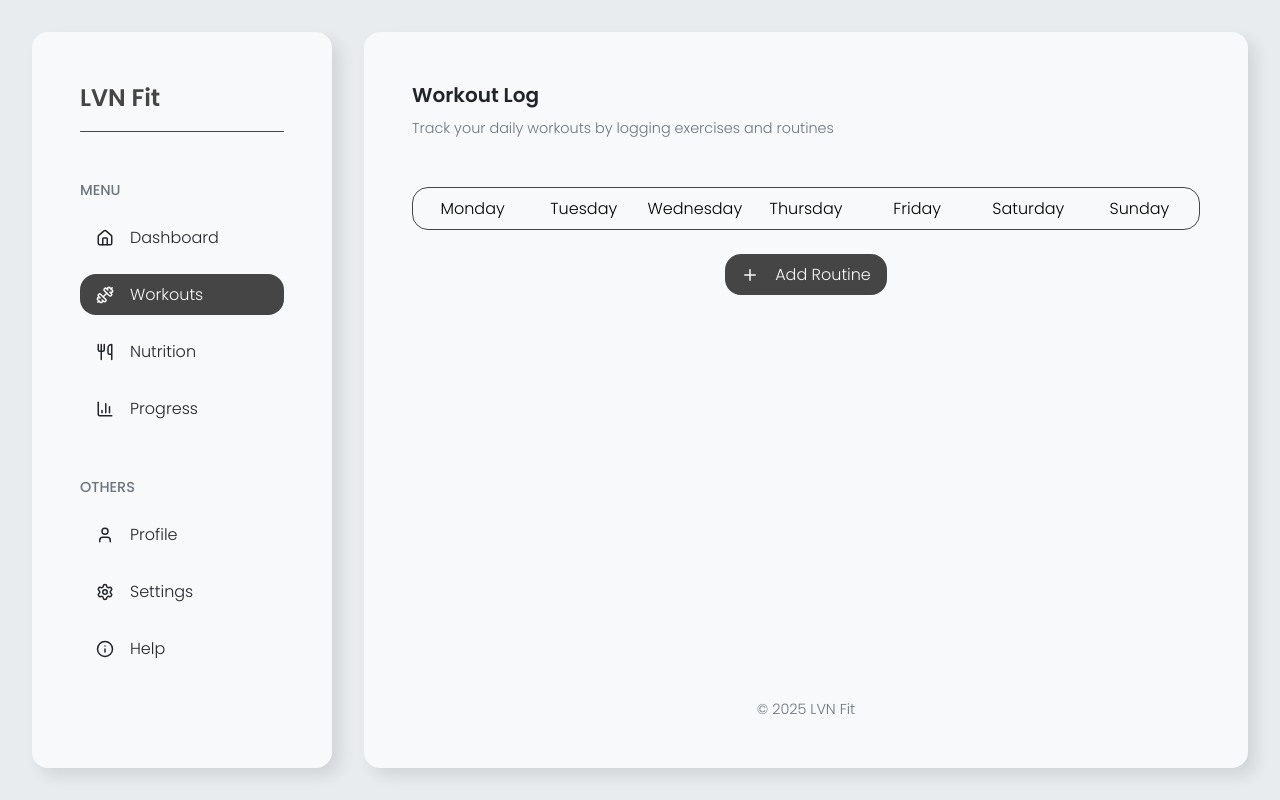
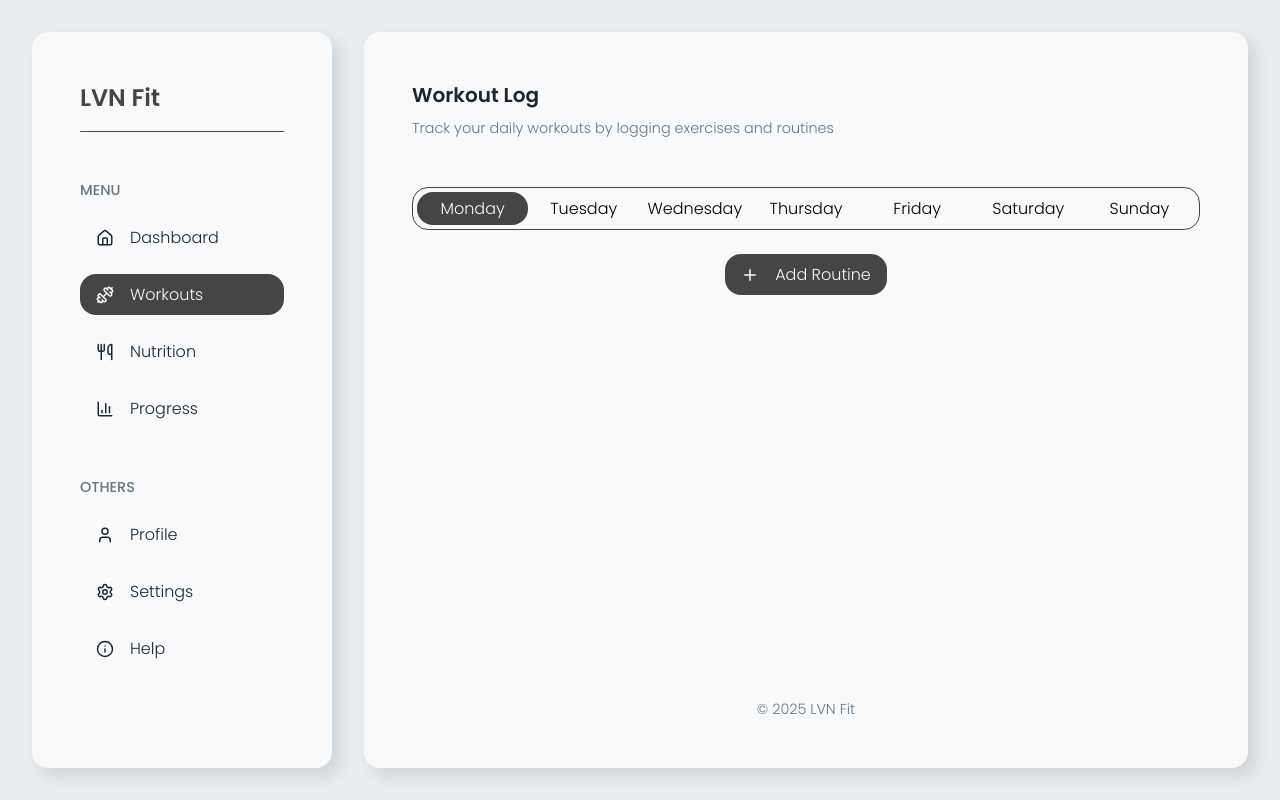
Before and after one commit to nvonil/lvn-fit, a React (Vite) app: page /workouts in a window 1280 px wide. Built offline with nearby package versions, Linux system fonts and the light colour scheme.

Commit message:
Implement daily workout functionality

```diff
--- a/src/components/pages/workouts/Workouts.jsx
+++ b/src/components/pages/workouts/Workouts.jsx
@@ -2,19 +2,28 @@ import { useState } from "react";
 import { AnimatePresence } from "framer-motion";
 
 import WorkoutsWeek from "./WorkoutsWeek";
+import WorkoutsRoutineModal from "./WorkoutsRoutineModal";
 import WorkoutsPlan from "./WorkoutsPlan";
-import WorkoutsRoutineModal from "./WorkoutsRoutineModal";
 import WorkoutsExerciseModal from "./WorkoutsExerciseModal";
 
 import { Plus } from "lucide-react";
 import "./Workouts.css";
 
 const Workouts = () => {
+    const [selectedDay, setSelectedDay] = useState("Monday");
+
+    const [workoutsByDay, setWorkoutsByDay] = useState({
+        Monday: { routineName: "", exercises: [] },
+        Tuesday: { routineName: "", exercises: [] },
+        Wednesday: { routineName: "", exercises: [] },
+        Thursday: { routineName: "", exercises: [] },
+        Friday: { routineName: "", exercises: [] },
+        Saturday: { routineName: "", exercises: [] },
+        Sunday: { routineName: "", exercises: [] },
+    });
+
     const [routineModalOpen, setRoutineModalOpen] = useState(false);
     const [exerciseModalOpen, setExerciseModalOpen] = useState(false);
-
-    const [routineName, setRoutineName] = useState("");
-    const [exercises, setExercises] = useState([]);
 
     return (
         <main className="workouts">
@@ -24,14 +33,23 @@ const Workouts = () => {
             </header>
 
             <section className="workouts-section">
-                <WorkoutsWeek />
+                <WorkoutsWeek selectedDay={selectedDay} setSelectedDay={setSelectedDay} />
 
-                {routineName ? (
+                {selectedDay &&
+                    (workoutsByDay[selectedDay].routineName ? (
                         <WorkoutsPlan
-                        routineName={routineName}
+                            routineName={workoutsByDay[selectedDay].routineName}
                             handleExerciseModalOpen={() => setExerciseModalOpen(true)}
-                        exercises={exercises}
-                        setExercises={setExercises}
+                            exercises={workoutsByDay[selectedDay].exercises}
+                            setExercises={(newExercises) =>
+                                setWorkoutsByDay((currentWorkouts) => ({
+                                    ...currentWorkouts,
+                                    [selectedDay]: {
+                                        ...currentWorkouts[selectedDay],
+                                        exercises: newExercises,
+                                    },
+                                }))
+                            }
                         />
                     ) : (
                         <button
@@ -41,14 +59,22 @@ const Workouts = () => {
                             <Plus size={18} />
                             Add Routine
                         </button>
-                )}
+                    ))}
             </section>
 
             {/* Routine Modal */}
             <AnimatePresence>
                 {routineModalOpen && (
                     <WorkoutsRoutineModal
-                        setRoutineName={setRoutineName}
+                        handleRoutineName={(name) =>
+                            setWorkoutsByDay((currentWorkouts) => ({
+                                ...currentWorkouts,
+                                [selectedDay]: {
+                                    ...currentWorkouts[selectedDay],
+                                    routineName: name,
+                                },
+                            }))
+                        }
                         handleRoutineModalClose={() => setRoutineModalOpen(false)}
                     />
                 )}
@@ -58,8 +84,16 @@ const Workouts = () => {
             <AnimatePresence>
                 {exerciseModalOpen && (
                     <WorkoutsExerciseModal
-                        exercises={exercises}
-                        setExercises={setExercises}
+                        exercises={workoutsByDay[selectedDay].exercises}
+                        setExercises={(newExercise) =>
+                            setWorkoutsByDay((currentWorkouts) => ({
+                                ...currentWorkouts,
+                                [selectedDay]: {
+                                    ...currentWorkouts[selectedDay],
+                                    exercises: newExercise,
+                                },
+                            }))
+                        }
                         handleExerciseModalClose={() => setExerciseModalOpen(false)}
                     />
                 )}
--- a/src/components/pages/workouts/WorkoutsPlan.jsx
+++ b/src/components/pages/workouts/WorkoutsPlan.jsx
@@ -5,15 +5,12 @@ import { Dumbbell, Pencil, Plus, Trash } from "lucide-react";
 const WorkoutsPlan = ({ routineName, handleExerciseModalOpen, exercises, setExercises }) => {
     const [workoutLabel, setWorkoutLabel] = useState(routineName);
     const [isEditing, setIsEditing] = useState(false);
+
     const editInputRef = useRef(null);
 
-    const handleWorkoutLabelChange = (e) => {
-        setWorkoutLabel(e.target.value);
-    };
-
-    const handleEditLabel = () => {
-        setIsEditing(true);
-    };
+    useEffect(() => {
+        setWorkoutLabel(routineName);
+    }, [routineName]);
 
     const handleEditLabelEnter = (e) => {
         if (e.key === "Enter") {
@@ -47,7 +44,7 @@ const WorkoutsPlan = ({ routineName, handleExerciseModalOpen, exercises, setExer
                             type="text"
                             className="workouts-label-input label-primary"
                             value={workoutLabel}
-                            onChange={handleWorkoutLabelChange}
+                            onChange={(e) => setWorkoutLabel(e.target.value)}
                             onKeyDown={handleEditLabelEnter}
                             onBlur={handleEditLabelBlur}
                             ref={editInputRef}
@@ -58,7 +55,7 @@ const WorkoutsPlan = ({ routineName, handleExerciseModalOpen, exercises, setExer
                 </h2>
 
                 <div className="workouts-actions">
-                    <button className="workouts-button button-primary" onClick={handleEditLabel}>
+                    <button className="workouts-button button-primary" onClick={() => setIsEditing(true)}>
                         <Pencil size={18} />
                         Edit Title
                     </button>
--- a/src/components/pages/workouts/WorkoutsRoutineModal.jsx
+++ b/src/components/pages/workouts/WorkoutsRoutineModal.jsx
@@ -1,7 +1,7 @@
 import { useState, useRef } from "react";
 import { motion } from "framer-motion";
 
-const WorkoutsRoutineModal = ({ setRoutineName, handleRoutineModalClose }) => {
+const WorkoutsRoutineModal = ({ handleRoutineName, handleRoutineModalClose }) => {
     const [name, setName] = useState("");
 
     const nameInputRef = useRef(null);
@@ -20,7 +20,7 @@ const WorkoutsRoutineModal = ({ setRoutineName, handleRoutineModalClose }) => {
             return;
         }
 
-        setRoutineName(name);
+        handleRoutineName(name);
         handleRoutineModalClose();
     };
 
--- a/src/components/pages/workouts/WorkoutsWeek.jsx
+++ b/src/components/pages/workouts/WorkoutsWeek.jsx
@@ -1,10 +1,14 @@
-const WorkoutsWeek = () => {
+const WorkoutsWeek = ({ selectedDay, setSelectedDay }) => {
     const days = ["Monday", "Tuesday", "Wednesday", "Thursday", "Friday", "Saturday", "Sunday"];
 
     return (
         <nav className="workouts-nav">
             {days.map((day) => (
-                <div key={day} className="workouts-day">
+                <div
+                    key={day}
+                    className={`workouts-day ${selectedDay === day ? "active" : ""}`}
+                    onClick={() => setSelectedDay(day)}
+                >
                     {day}
                 </div>
             ))}
```
Lines whose indentation alone changed are shown as unchanged.
